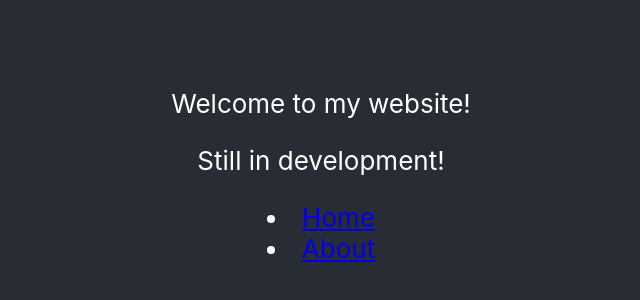
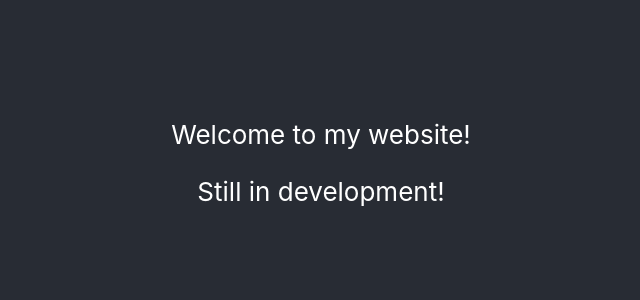
Before and after one commit to priyanshumahey/priyanshumahey.github.io, a React (Create React App) app in the folder website/: page /#/ in a window 1280 px wide. Shown: the part 224-524 px from the top of the page, without its empty margins (319-959 px from the left). Built offline with nearby package versions, Linux system fonts and the light colour scheme.

Commit message:
Small updates

```diff
--- a/website/src/App.css
+++ b/website/src/App.css
@@ -12,7 +12,3 @@
   font-size: calc(10px + 2vmin);
   color: white;
 }
-
-.App-link {
-  color: #61dafb;
-}
--- a/website/src/App.js
+++ b/website/src/App.js
@@ -9,14 +9,6 @@ function Homepage() {
         <p>
           Still in development!
         </p>
-        <div>
-          <li>
-            <Link to="/">Home</Link>
-          </li>
-          <li>
-            <Link to="/AboutMe">About</Link>
-          </li>
-        </div>
       </header>
     </div>
   );
```
